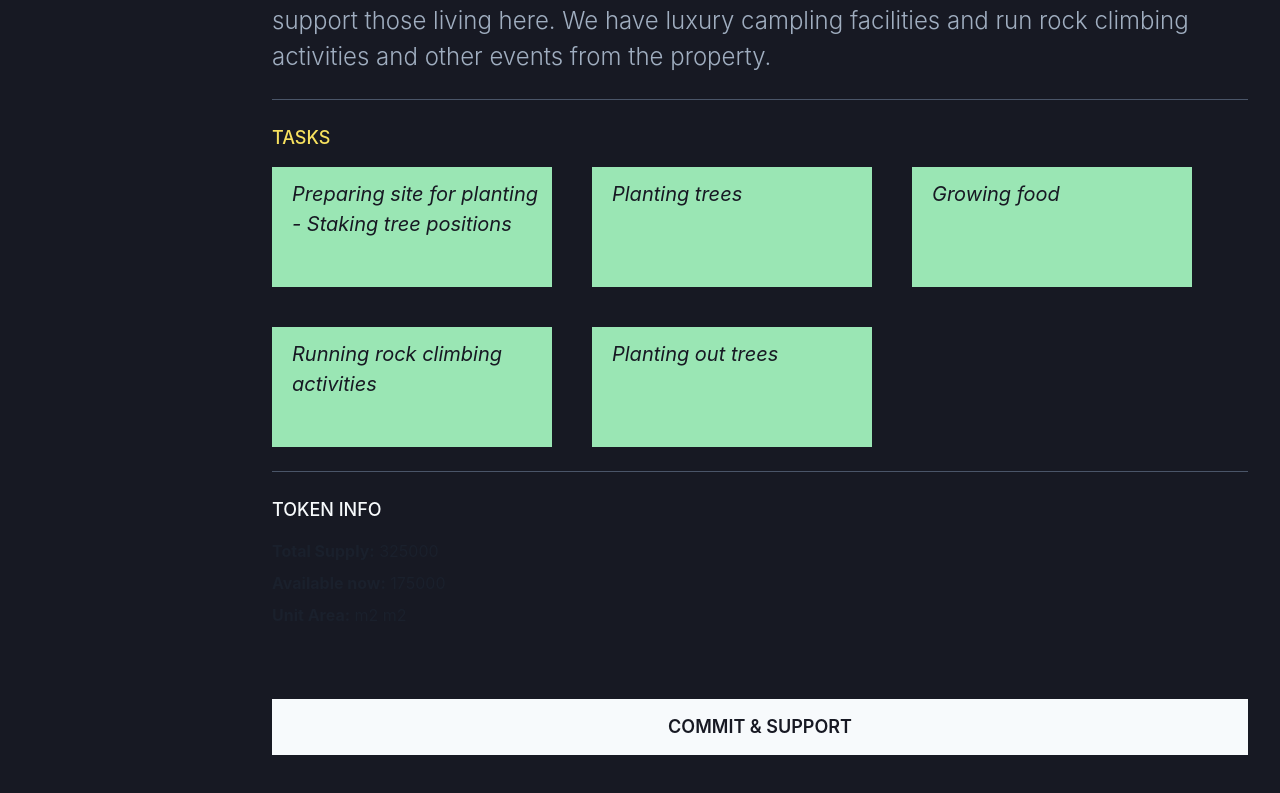
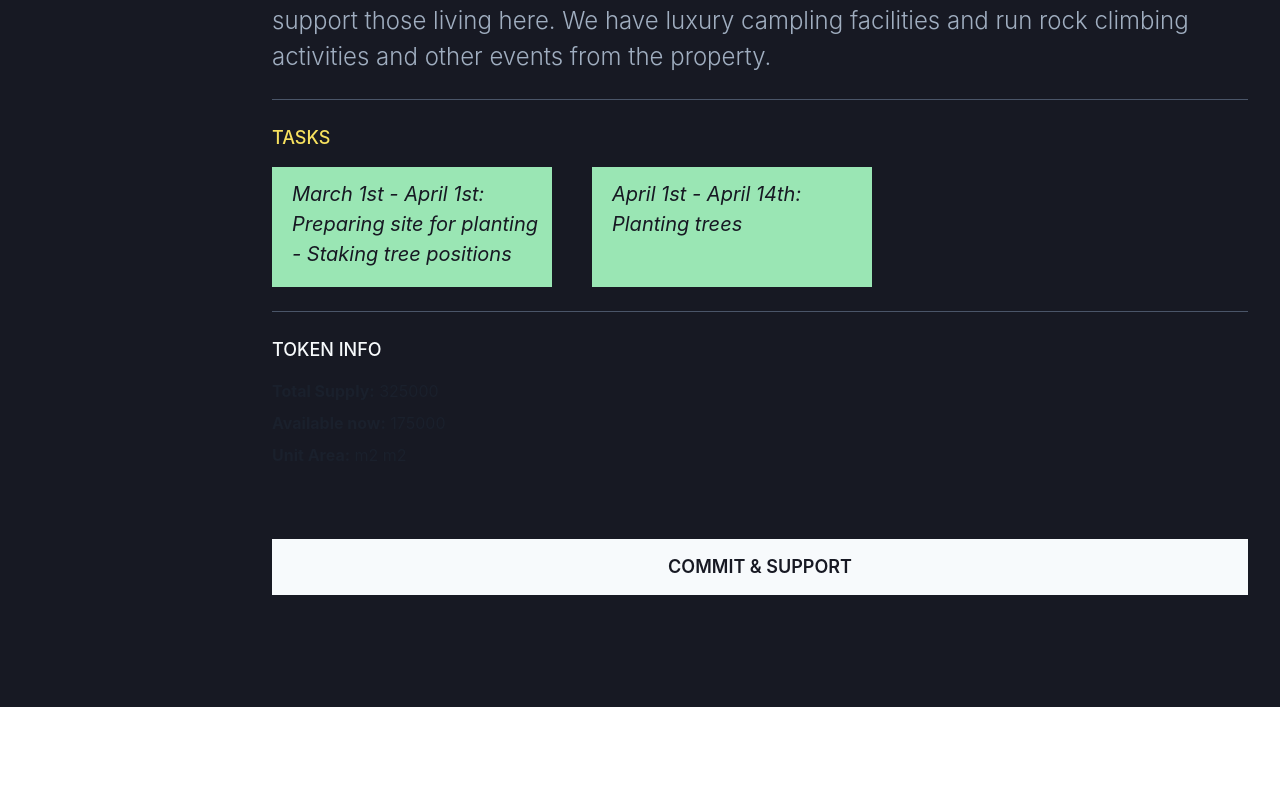
Before and after one commit to fysp11/based-nextjs, a Next.js app: page /projects/1 in a window 1280 px wide. Shown: the part 894-1687 px from the top of the page. After the commit the page ends 1601 px from the top, so only its background shows below. Built offline with nearby package versions, Linux system fonts and the light colour scheme.

Commit message:
fixed mocks

```diff
--- a/mocks/projects.ts
+++ b/mocks/projects.ts
@@ -15,10 +15,8 @@ export const PROJECTS_MOCK: WithId<Project>[] = [
         logo: '/images/logos/1.jpg',
         features: ['Accommodation and food provided', 'lake nearby for swimming', 'current food forest with seasonally available fresh produce'],
         tasks: [
-            'Preparing site for planting - Staking tree positions',
-            'Planting trees', 'Growing food',
-            'Running rock climbing activities',
-            'Planting out trees'
+            'March 1st - April 1st: Preparing site for planting - Staking tree positions',
+            'April 1st - April 14th:  Planting trees',
         ],
         positions: ['Developer', 'Soil scientist']
     },
```
